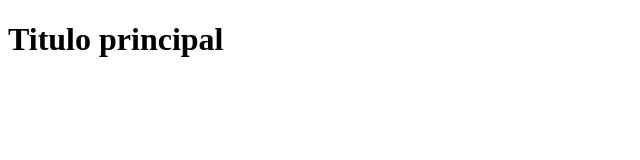
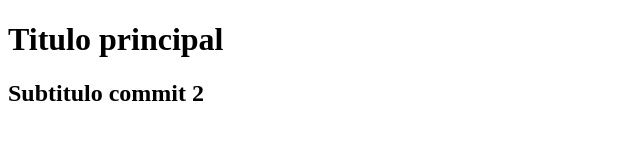
Before and after one commit to LicDanielg2022/repoLocalRemoto, a plain HTML site: page index.html in a window 1280 px wide. Shown: the whole page, without its empty margins (0-640 px from the left). Drawn offline with Linux system fonts and the light colour scheme.

Commit message:
2 commit

```diff
--- a/index.html
+++ b/index.html
@@ -8,5 +8,6 @@
 </head>
 <body>
     <h1>Titulo principal</h1>
+    <h2>Subtitulo commit 2</h2>
 </body>
 </html>
```
